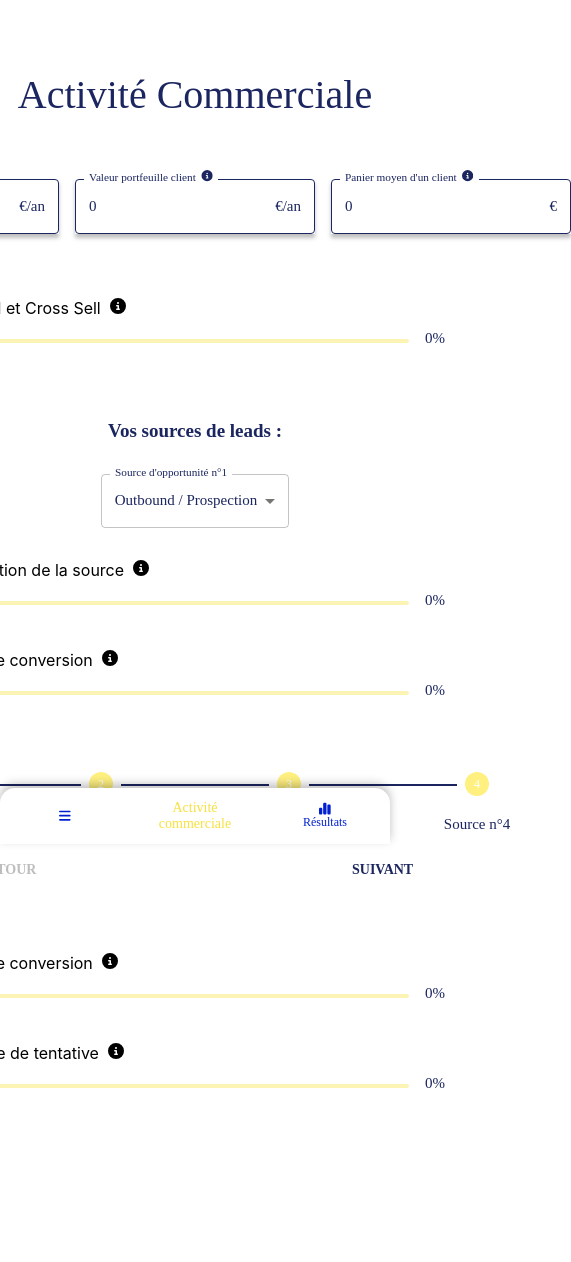
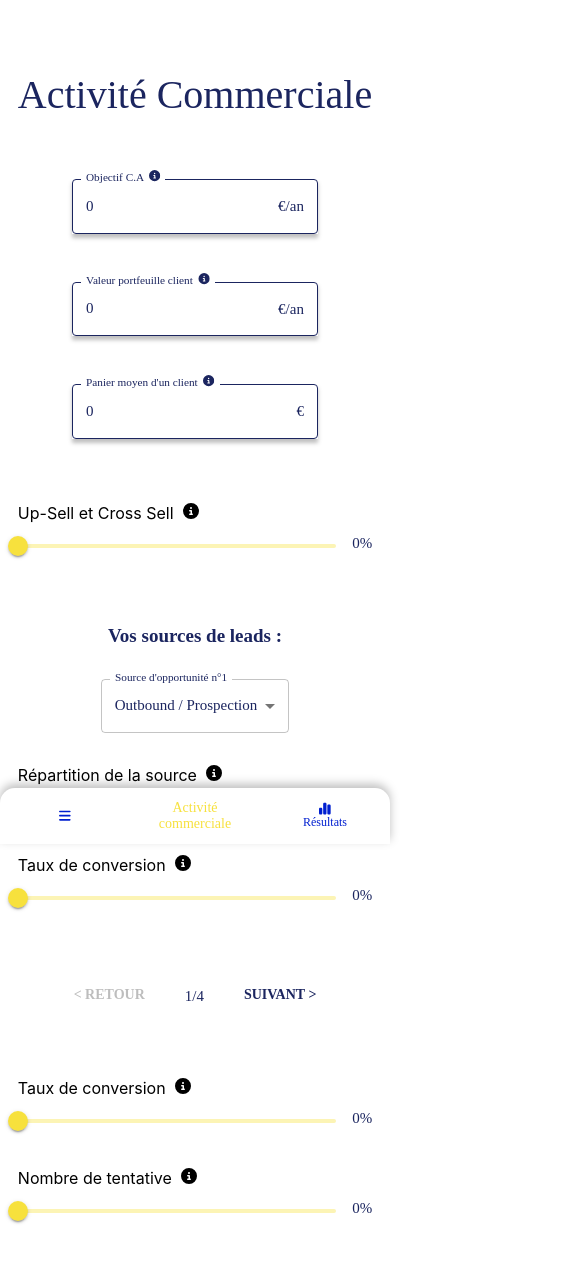
Before and after one commit to cleYuzuCorp/Matrice-Sales, a React (Create React App) app: page / in a window 390 px wide. Shown: the top 1262 px of the page, 571 px wide, since content can reach past the window. Before the commit the page ends 1176 px from the top, so only its background shows below. Built offline with nearby package versions, Linux system fonts and the light colour scheme.

Commit message:
modal and responsive

```diff
--- a/src/components/atoms/a-label.tsx
+++ b/src/components/atoms/a-label.tsx
@@ -2,16 +2,16 @@ import { faCircleInfo } from "@fortawesome/free-solid-svg-icons"
 import { FontAwesomeIcon } from "@fortawesome/react-fontawesome"
 import { Stack, Tooltip } from "@mui/material"
 
-const ALabel = (props: { label: string, description: string }) => {
+const ALabel = (props: { label: string, description?: string }) => {
 
     const { label, description } = props
 
     return (
         <Stack direction="row">
             {label} {'\u00a0'}
-            <Tooltip title={description} placement="top" arrow>
+            {description ? <Tooltip title={description} placement="top" arrow>
                 <FontAwesomeIcon icon={faCircleInfo} />
-            </Tooltip>
+            </Tooltip> : null}
         </Stack>
     )
 }
--- a/src/components/molecules/m-input.tsx
+++ b/src/components/molecules/m-input-number.tsx
@@ -1,7 +1,7 @@
 import { InputAdornment, Stack, TextField, Typography } from "@mui/material"
 import ALabel from "../atoms/a-label"
 
-const MInput = (props: { label: string, devise: string, description: string, value?: number, onChange?: (value: number) => void }) => {
+const MInputNumber = (props: { label: string, devise: string, description: string, value?: number, onChange?: (value: number) => void }) => {
 
     const { label, devise, description, value, onChange } = props
 
@@ -35,4 +35,4 @@ const MInput = (props: { label: string, devise: string, description: string, val
     )
 }
 
-export default MInput
+export default MInputNumber
--- /dev/null
+++ b/src/components/molecules/m-input-text.tsx
@@ -0,0 +1,31 @@
+import { Stack, TextField } from "@mui/material"
+import ALabel from "../atoms/a-label"
+
+const MInputText= (props: { type: string, label: string, value?: string, onChange?: (value: string) => void }) => {
+
+    const { type, label, value, onChange } = props
+
+    const handleChange = (event: React.ChangeEvent<HTMLInputElement>) => {
+        const newValue = event.target.value
+        onChange && onChange(newValue)
+    }
+
+    return (
+        <Stack>
+            <TextField
+                type={type === 'email' ? 'email' : 'text'}
+                value={value}
+                onChange={handleChange}
+                InputLabelProps={{
+                    shrink: true
+                }}
+                label={<ALabel label={label} />}
+                sx={{
+                    boxShadow: '0px 4px 4px 0px rgba(0, 0, 0, 0.25)'
+                }}
+            />
+        </Stack>
+    )
+}
+
+export default MInputText
--- a/src/components/organisms/o-form-buisness-activity.tsx
+++ b/src/components/organisms/o-form-buisness-activity.tsx
@@ -1,7 +1,7 @@
-import { FormControl, InputLabel, MenuItem, Select, SelectChangeEvent, Slide, Stack, Step, StepLabel, Stepper, Typography } from "@mui/material"
-import MInput from "../molecules/m-input"
+import { FormControl, InputLabel, MenuItem, Select, SelectChangeEvent, Slide, Stack, Step, StepLabel, Stepper, Typography, useMediaQuery, useTheme } from "@mui/material"
+import MInput from "../molecules/m-input-number"
 import MSlider from "../molecules/m-slider"
-import { FC, useEffect, useState } from "react"
+import { FC, useEffect, useRef, useState } from "react"
 import AButton from "../atoms/a-button"
 
 interface OFormBusinessActivityProps {
@@ -17,6 +17,9 @@ interface OFormBusinessActivityProps {
 }
 
 const OFormBuisnessActivity: FC<OFormBusinessActivityProps> = ({ onDataSubmit }) => {
+
+    const theming = useTheme()
+    const isDesktop = useMediaQuery(theming.breakpoints.up('sm'))
 
     const steps = [
         "Source n°1",
@@ -146,12 +149,12 @@ const OFormBuisnessActivity: FC<OFormBusinessActivityProps> = ({ onDataSubmit })
     ]
 
     return (
-        <Stack spacing={8} alignItems="center">
+        <Stack spacing={8} alignItems="center" textAlign="center">
             <Typography variant="h3">
                 Activité Commerciale
             </Typography>
 
-            <Stack spacing={2} direction="row">
+            <Stack spacing={6} direction={{ xs: 'column', md: 'row' }}>
                 {inputs.map((input) => <MInput
                     label={input.label}
                     devise={input.devise}
@@ -206,14 +209,14 @@ const OFormBuisnessActivity: FC<OFormBusinessActivityProps> = ({ onDataSubmit })
                 </Slide>
             </Stack>
 
-            <Stack spacing={2} width="100%">
+            {isDesktop ? <Stack spacing={2} width="100%">
                 <Stepper activeStep={activeStep} alternativeLabel>
                     {steps.map((step) => <Step>
                         <StepLabel>{step}</StepLabel>
                     </Step>)}
                 </Stepper>
 
-                <Stack direction="row" justifyContent="space-around">
+                <Stack direction="row" alignItems="center" justifyContent="space-around">
                     <AButton
                         variant="text"
                         color="colorful"
@@ -232,7 +235,31 @@ const OFormBuisnessActivity: FC<OFormBusinessActivityProps> = ({ onDataSubmit })
                         Suivant
                     </AButton>
                 </Stack>
-            </Stack>
+            </Stack> : <Stack>
+            <Stack spacing={4} direction="row" alignItems="center">
+                    <AButton
+                        variant="text"
+                        color="colorful"
+                        disabled={activeStep === 0 ? true : false}
+                        onClick={handleBack}
+                    >
+                        {"< Retour"}
+                    </AButton>
+
+                    <Typography variant="body1">
+                        {activeStep + 1}/4
+                    </Typography>
+
+                    <AButton
+                        variant="text"
+                        color="colorful"
+                        disabled={activeStep === 3 ? true : false}
+                        onClick={handleNext}
+                    >
+                        {"Suivant >"}
+                    </AButton>
+                </Stack>
+            </Stack>}
 
             <Stack spacing={4} maxWidth="500px" width="100%">
                 <MSlider
--- a/src/components/organisms/o-results.tsx
+++ b/src/components/organisms/o-results.tsx
@@ -1,7 +1,9 @@
-import { Stack, Typography } from "@mui/material"
+import { Modal, Stack, Typography } from "@mui/material"
 import MKpi from "../molecules/m-kpi"
 import { useEffect, useState } from "react"
 import AButton from "../atoms/a-button"
+import MInputText from "../molecules/m-input-text"
+import theme from "../../theme"
 
 const OResults = (props: { data: any }) => {
 
@@ -10,6 +12,12 @@ const OResults = (props: { data: any }) => {
     const [averrageBasket, setAverrageBasket] = useState<number>(0)
     const [share, setShare] = useState<number>(0)
     const [opportunities, setOpportunities] = useState<number>(0)
+
+    const [openModal, setOpenModal] = useState<boolean>(false)
+    const [firstName, setFirstName] = useState<string>('')
+    const [lastName, setLastName] = useState<string>('')
+    const [phone, setPhone] = useState<string>('')
+    const [email, setEmail] = useState<string>('')
 
     useEffect(() => {
         if (data) {
@@ -20,6 +28,33 @@ const OResults = (props: { data: any }) => {
             }
         }
     }, [data])
+
+    const inputs = [
+        {
+            type: "text",
+            label: "Prénom",
+            value: firstName,
+            onChange: (newFirstName: string) => setFirstName(newFirstName)
+        },
+        {
+            type: "text",
+            label: "Nom",
+            value: lastName,
+            onChange: (newLastName: string) => setLastName(newLastName)
+        },
+        {
+            type: "text",
+            label: "Numéro de téléphone",
+            value: phone,
+            onChange: (newPhone: string) => setPhone(newPhone)
+        },
+        {
+            type: "email",
+            label: "Email",
+            value: email,
+            onChange: (newEmail: string) => setEmail(newEmail)
+        }
+    ]
 
     return (
         <Stack spacing={8} alignItems="center">
@@ -47,9 +82,34 @@ const OResults = (props: { data: any }) => {
                 data={opportunities}
             />
 
-            <AButton variant="contained">
+            <AButton variant="contained" onClick={() => setOpenModal(true)}>
                 Générer le rapport
             </AButton>
+
+            <Modal open={openModal} onClose={() => setOpenModal(false)}>
+                <Stack spacing={6} alignItems="center" justifyContent="center" maxWidth="720px" width="100%" sx={{ background: theme.palette.background.default }}>
+                    <Typography variant="h4">
+                        Vos coordonnées
+                    </Typography>
+
+                    <Typography variant="body2">
+                        Une fois le formulaire rempli, vous pourrez: <br />
+                        <br />
+                        · Voir les graphiques en fonction de vos paramètres <br />
+                        · Les modifier en temps réel pour ajuster les valeurs <br />
+                        · Enregistrer vos résultats en PDF
+                    </Typography>
+
+                    <Stack spacing={6}>
+                        {inputs.map((input) => <MInputText
+                            type={input.type}
+                            label={input.label}
+                            value={input.value}
+                            onChange={input.onChange}
+                        />)}
+                    </Stack>
+                </Stack>
+            </Modal>
         </Stack>
     )
 }
--- a/src/pages/index.tsx
+++ b/src/pages/index.tsx
@@ -20,7 +20,7 @@ interface FormData {
 const Home = () => {
 
     const theming = useTheme()
-    const isDesktop = useMediaQuery(theming.breakpoints.up('sm'))
+    const isDesktop = useMediaQuery(theming.breakpoints.up('lg'))
 
     const [formData, setFormData] = useState<FormData>()
     const [page, setPage] = useState<number>(1)
@@ -52,27 +52,29 @@ const Home = () => {
             {isDesktop ? <Stack direction="row" justifyContent="space-between">
                 <THeader matrices={matrices} />
 
-                <Container maxWidth="xl">
-                    <Stack spacing={8} alignItems="center" marginTop="120px" marginBottom="120px">
-                        <OFormBuisnessActivity onDataSubmit={handleFormSubmit} />
-                    </Stack>
-                </Container>
+                <Stack spacing={8} alignItems="center" padding="150px 30px 150px 30px">
+                    <OFormBuisnessActivity onDataSubmit={handleFormSubmit} />
+                </Stack>
 
-                <Container maxWidth="sm" sx={{ borderRadius: '30px 0px 0px 0px', boxShadow: '0px 4px 10px 0px rgba(0, 0, 0, 0.25)' }}>
-                    <Stack spacing={8} alignItems="center" marginTop="200px" marginBottom="150px">
+                <Stack sx={{ borderRadius: '30px 0px 0px 0px', boxShadow: '0px 4px 10px 0px rgba(0, 0, 0, 0.25)' }}>
+                    <Stack spacing={8} alignItems="center" padding="200px 30px 150px 30px">
                         <OResults data={formData} />
                     </Stack>
-                </Container>
+                </Stack>
             </Stack> : <Stack>
                 <Drawer anchor="left" open={drawerOpen} onClose={() => setDrawerOpen(false)}>
                     <THeader matrices={matrices} />
                 </Drawer>
 
-                {page === 1 ? <Stack spacing={8} alignItems="center" marginTop="75px" marginBottom="75px">
-                    <OFormBuisnessActivity onDataSubmit={handleFormSubmit} />
-                </Stack> : page === 2 ? <Stack spacing={8} alignItems="center" marginTop="75px" marginBottom="75px">
-                    <OResults data={formData} />
-                </Stack> : null}
+                {page === 1 ? <Container maxWidth="xl">
+                    <Stack spacing={8} alignItems="center" marginTop="75px" marginBottom="75px">
+                        <OFormBuisnessActivity onDataSubmit={handleFormSubmit} />
+                    </Stack>
+                </Container> : page === 2 ? <Container maxWidth="xl">
+                    <Stack spacing={8} alignItems="center" marginTop="75px" marginBottom="75px">
+                        <OResults data={formData} />
+                    </Stack>
+                </Container> : null}
 
                 <BottomNavigation
                     showLabels
```
Also changed, not shown: src/components/templates/t-header.tsx (+15 -4 lines).
